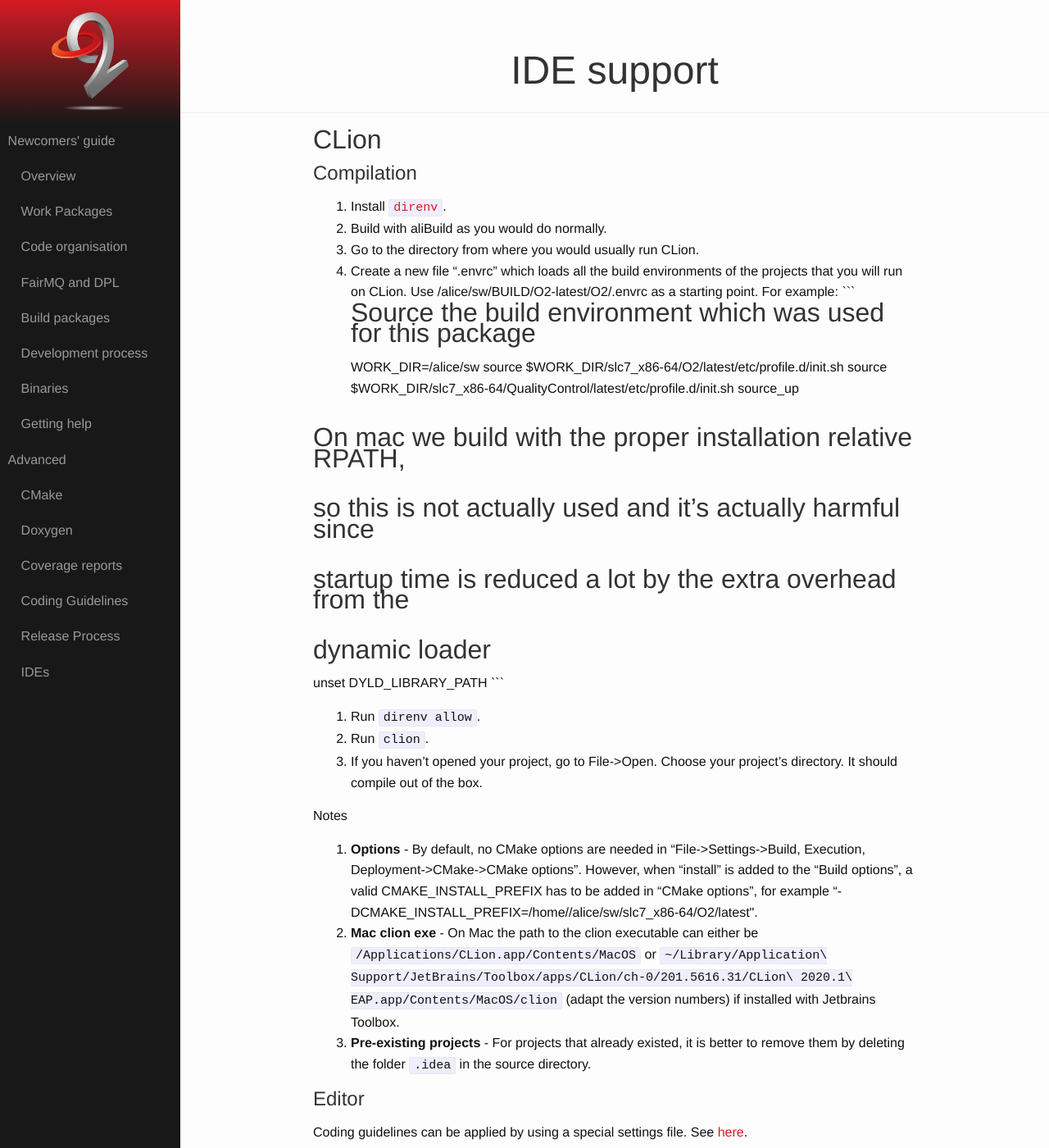
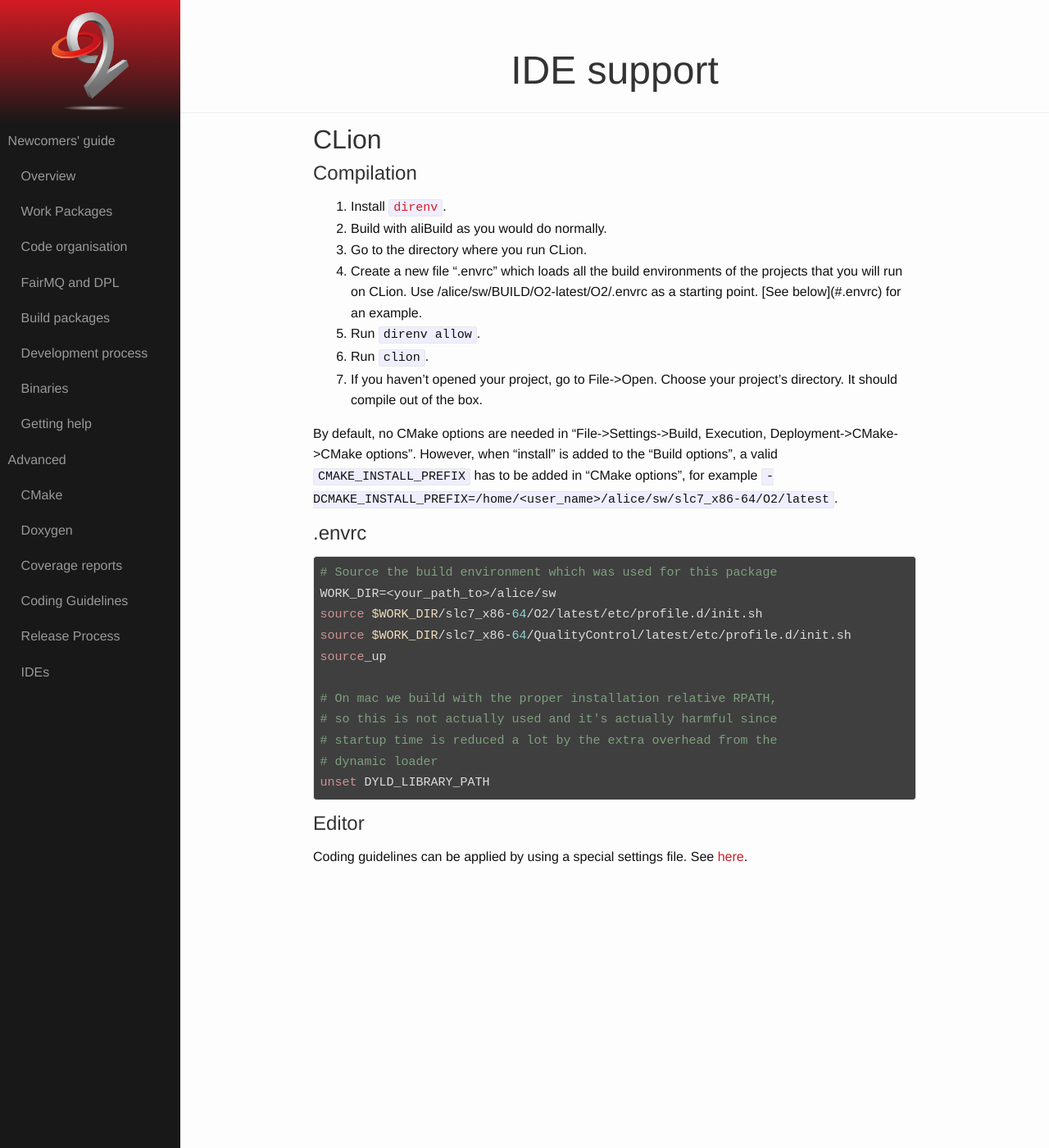
Before and after one commit to AliceO2Group/AliceO2Group.github.io, a Jekyll site: the page built from advanced/ides.markdown, in a window 1280 px wide and 1400 px high. Shown: the whole window at 82% size. Built offline with Jekyll 4.4.1, drawn with Linux system fonts in a browser that asks for light colours.

Commit message:
Fix the formatting

````diff
--- a/advanced/ides.markdown
+++ b/advanced/ides.markdown
@@ -11,8 +11,16 @@ Compilation
 
 1. Install [`direnv`](https://direnv.net/docs/installation.html).
 2. Build with aliBuild as you would do normally.
-3. Go to the directory from where you would usually run CLion.
-4. Create a new file ".envrc" which loads all the build environments of the projects that you will run on CLion. Use <your_path_to>/alice/sw/BUILD/O2-latest/O2/.envrc as a starting point. For example:
+3. Go to the directory where you run CLion.
+4. Create a new file ".envrc" which loads all the build environments of the projects that you will run on CLion. Use <your_path_to>/alice/sw/BUILD/O2-latest/O2/.envrc as a starting point. [See below](#.envrc) for an example.
+5. Run `direnv allow`.
+6. Run `clion`.
+7. If you haven't opened your project, go to File->Open. Choose your project's directory. It should compile out of the box.
+
+By default, no CMake options are needed in "File->Settings->Build, Execution, Deployment->CMake->CMake options". However, when "install" is added to the "Build options", a valid `CMAKE_INSTALL_PREFIX` has to be added in "CMake options", for example `-DCMAKE_INSTALL_PREFIX=/home/<user_name>/alice/sw/slc7_x86-64/O2/latest`.
+
+.envrc
+------
 ```
 # Source the build environment which was used for this package
 WORK_DIR=<your_path_to>/alice/sw
@@ -26,15 +34,6 @@ source_up
 # dynamic loader
 unset DYLD_LIBRARY_PATH
 ```
-5. Run `direnv allow`.
-6. Run `clion`.
-7. If you haven't opened your project, go to File->Open. Choose your project's directory. It should compile out of the box.
-
-Notes
-
-1. **Options** - By default, no CMake options are needed in "File->Settings->Build, Execution, Deployment->CMake->CMake options". However, when "install" is added to the "Build options", a valid CMAKE_INSTALL_PREFIX has to be added in "CMake options", for example "-DCMAKE_INSTALL_PREFIX=/home/<user_name>/alice/sw/slc7_x86-64/O2/latest".
-2. **Mac clion exe** - On Mac the path to the clion executable can either be `/Applications/CLion.app/Contents/MacOS` or `~/Library/Application\ Support/JetBrains/Toolbox/apps/CLion/ch-0/201.5616.31/CLion\ 2020.1\ EAP.app/Contents/MacOS/clion` (adapt the version numbers) if installed with Jetbrains Toolbox.
-3. **Pre-existing projects** - For projects that already existed, it is better to remove them by deleting the folder `.idea` in the source directory.
 
 Editor
 ------
````
